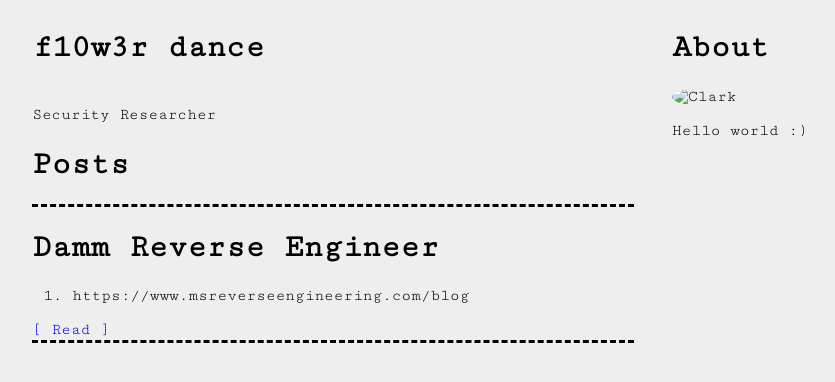
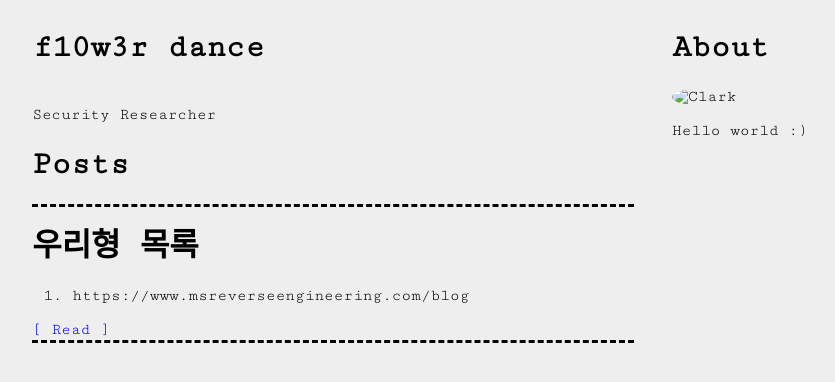
Before and after one commit to f10w3r-dance/f10w3r-dance.github.io, a Jekyll site: the page built from index.html, in a window 1280 px wide. Shown: the top 382 px of the page, without its empty margins (147-982 px from the left). Built offline with Jekyll 4.4.1, drawn with Linux system fonts in a browser that asks for light colours; nearby versions of some CDN libraries; the list of posts is cut into pages by our own code.

Commit message:
Update 2020-12-20-dammResverseEngineer.markdown

```diff
--- a/_posts/2020-12-20-dammResverseEngineer.markdown
+++ b/_posts/2020-12-20-dammResverseEngineer.markdown
@@ -1,6 +1,6 @@
 ---
 layout: post
-title:  "Damm Reverse Engineer"
+title:  "우리형 목록"
 date:   2020-12-20 00:08:08 +0900
 categories: reverse
 ---
```
